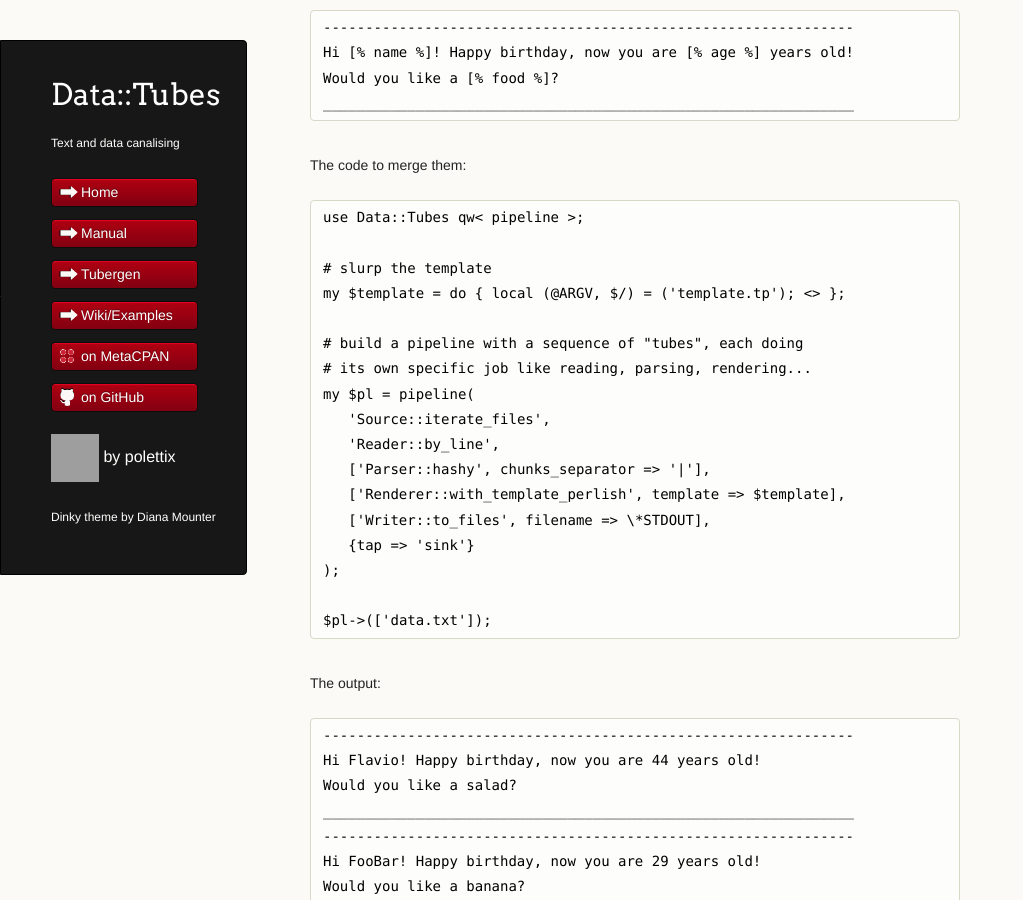
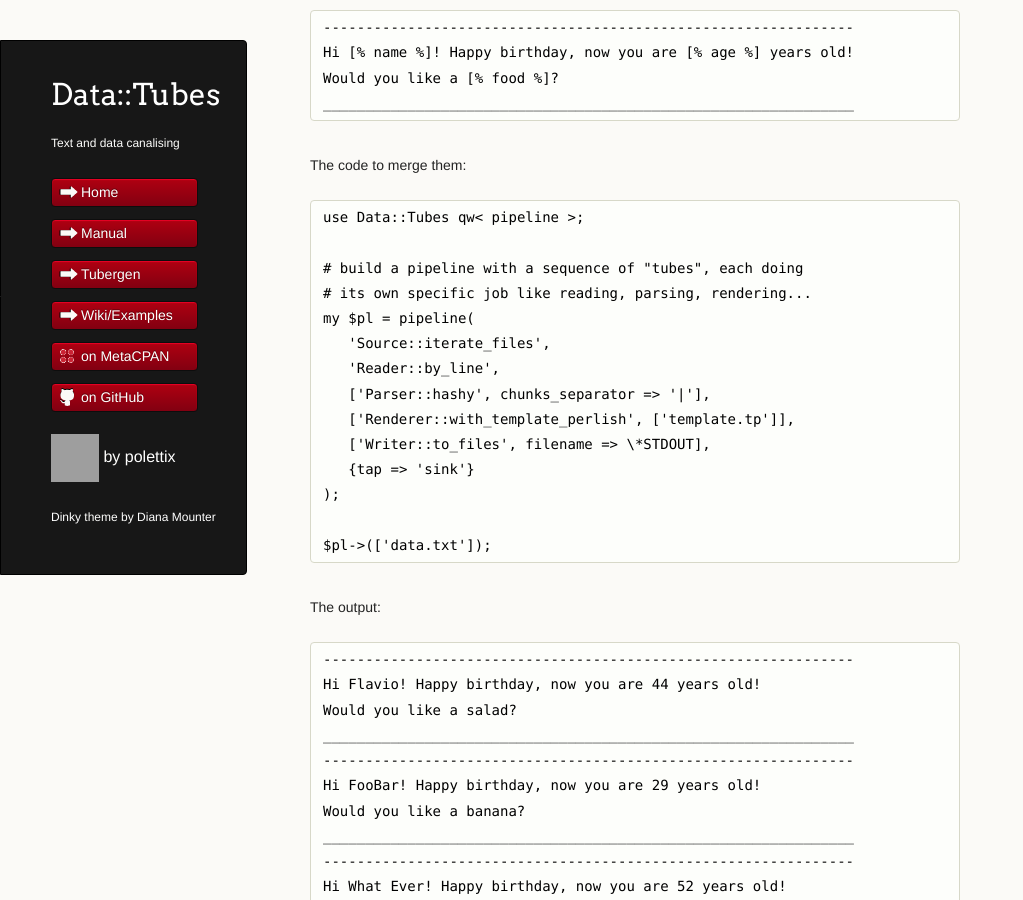
Before and after one commit to polettix/Data-Tubes, a Jekyll site: the page built from index.md, in a window 1280 px wide and 900 px high, scrolled down 534 px. Shown: the whole window, without its empty margins (0-1023 px from the left). Built offline with Jekyll 4.4.1, drawn with Linux system fonts in a browser that asks for light colours; grey boxes are pictures that could not be loaded.

Commit message:
preparing for updates in 0.728

````diff
--- a/index.md
+++ b/index.md
@@ -42,16 +42,13 @@
 ```perl
 use Data::Tubes qw< pipeline >;
 
-# slurp the template
-my $template = do { local (@ARGV, $/) = ('template.tp'); <> };
-
 # build a pipeline with a sequence of "tubes", each doing
 # its own specific job like reading, parsing, rendering...
 my $pl = pipeline(
    'Source::iterate_files',
    'Reader::by_line',
    ['Parser::hashy', chunks_separator => '|'],
-   ['Renderer::with_template_perlish', template => $template],
+   ['Renderer::with_template_perlish', ['template.tp']],
    ['Writer::to_files', filename => \*STDOUT],
    {tap => 'sink'}
 );
````
